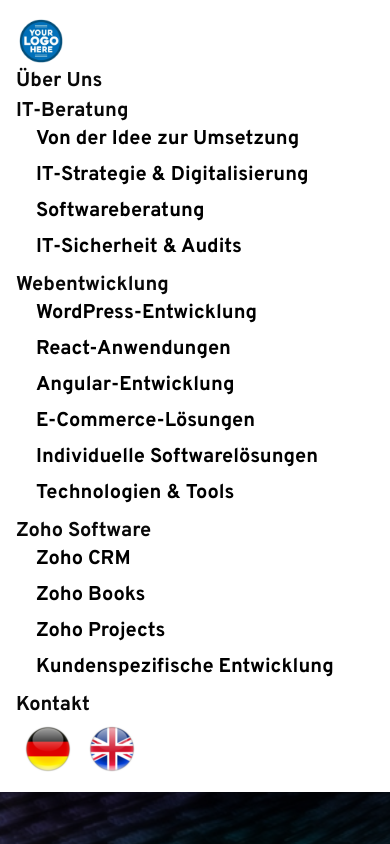
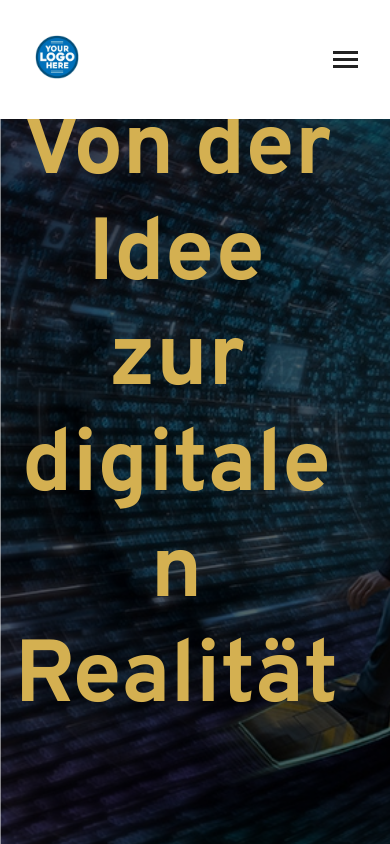
Before and after one commit to JavaEnergy/Cyborg, a React (Vite) app: page /1 in a window 390 px wide. Shown: the top 844 px of the page. Built offline with nearby package versions, Linux system fonts and the light colour scheme.

Commit message:
fix mobile  nav

```diff
--- a/src/components/Header/Header.css
+++ b/src/components/Header/Header.css
@@ -7,17 +7,13 @@
   background-color: white;
   color: #222;
   padding: 2rem;
-  display: flex;
-  justify-content: space-around;
-  align-items: center;
   box-sizing: border-box;
   font-family: 'Overpass-black', sans-serif;
   font-size: 20px;
-  transition: padding 0.3s ease, background-color 0.3s ease;
+  transition: padding 0.3s ease, background-color 0.3s ease, color 0.3s ease;
   z-index: 10;
 }
 
-/* Header Style When Scrolled */
 .header.scrolled {
   background-color: rgba(0, 0, 0, 0.8);
   color: white;
@@ -25,9 +21,10 @@
   box-shadow: 0px 4px 10px rgba(0, 0, 0, 0.3);
 }
 
-/* Change Main Menu Link Color When Scrolled */
-.header.scrolled .main-menu > li > a {
-  color: white;
+.header-container {
+  display: flex;
+  align-items: center;
+  justify-content: space-between;
 }
 
 /* Logo Styling */
@@ -37,7 +34,6 @@
   transition: width 0.3s ease;
 }
 
-/* Logo Size When Scrolled */
 .header.scrolled .logo-container img {
   width: 40px;
 }
@@ -47,67 +43,29 @@ nav a {
   text-decoration: none;
   position: relative;
   transition: color 0.3s ease;
+  color: inherit;
 }
 
-/* Default Styles for Main Menu Links */
-.main-menu > li > a {
-  color: #080808;
-  font-weight: normal;
-}
-
-/* Active Styles for Main Menu Links */
-.main-menu > li > a.active {
+nav a:hover,
+nav a.active {
   color: #D4B051;
   font-weight: bold;
 }
 
-.header.scrolled .main-menu > li > a.active {
-  color: #D4B051;
-  font-weight: bold;
-}
-
-/* Active Styles for Submenu Links */
-.submenu li a.active,
-.header.scrolled .submenu li a.active {
-  color: #D4B051;
-  font-weight: bold;
-}
-
-/* Hover State for Main Menu Links */
-.main-menu > li > a:hover,
-.main-menu > li > a.active:hover,
-.dropdown.open > a,
-.header.scrolled .main-menu > li > a:hover {
-  color: #F0C040;
-}
-
-/* Default Styles for Submenu Links */
-.submenu li a {
-  color: black;
-  padding: 0.5rem 1rem;
-  display: block;
-  white-space: nowrap; /* Prevent text wrapping */
-}
-
-/* Submenu Item Hover */
-.submenu li a:hover {
-  color: #D4B051;
-  font-weight: bold;
-  background-color: #f9f9f9;
+.header.scrolled nav a {
+  color: white;
 }
 
 /* Main Menu Styles */
 .main-menu {
   display: flex;
   gap: 45px;
-  position: relative;
   list-style: none;
   margin: 0;
   padding: 0;
 }
 
-/* Dropdown Container */
-.dropdown {
+.main-menu > li {
   position: relative;
 }
 
@@ -117,25 +75,34 @@ nav a {
   background-color: white;
   border: 1px solid #ddd;
   padding: 10px 0;
-  min-width: 250px; /* Increased width */
+  min-width: 250px;
   box-shadow: 0px 4px 8px rgba(0, 0, 0, 0.1);
-  top: calc(100% + 5px); /* Adjusted positioning */
+  top: calc(100% + 5px);
   left: 50%;
   transform: translateX(-50%);
   opacity: 0;
   visibility: hidden;
   border-radius: 15px;
-  z-index: 1000; /* Increased z-index */
+  z-index: 1000;
   transition: opacity 0.3s ease, transform 0.3s ease;
 }
 
-/* Submenu Items Styling */
 .submenu li {
   list-style: none;
 }
 
-/* Show Submenu When Open */
-.dropdown.open .submenu {
+.submenu li a {
+  display: block;
+  padding: 0.5rem 1rem;
+  color: #222;
+}
+
+.submenu li a:hover {
+  background-color: #f9f9f9;
+  color: #D4B051;
+}
+
+.dropdown:hover .submenu {
   opacity: 1;
   visibility: visible;
   transform: translateX(-50%) translateY(0);
@@ -144,6 +111,7 @@ nav a {
 /* Language Switcher Styles */
 .language-switch {
   display: flex;
+  gap: 10px;
 }
 
 .language-switch button {
@@ -153,35 +121,121 @@ nav a {
   padding: 0;
 }
 
+.language-switch img {
+  width: 24px;
+  height: 24px;
+  transition: filter 0.3s ease;
+}
+
+.header.scrolled .language-switch img {
+  filter: brightness(0) invert(1);
+}
+
+/* Hamburger Menu Styles */
+.hamburger {
+  display: none;
+  flex-direction: column;
+  justify-content: space-around;
+  width: 25px;
+  height: 20px;
+  background: none;
+  border: none;
+  cursor: pointer;
+  padding: 0;
+}
+
+.hamburger-line {
+  width: 100%;
+  height: 3px;
+  background-color: #222;
+  transition: all 0.3s ease;
+}
+
+.hamburger.open .hamburger-line:nth-child(1) {
+  transform: translateY(8px) rotate(45deg);
+}
+
+.hamburger.open .hamburger-line:nth-child(2) {
+  opacity: 0;
+}
+
+.hamburger.open .hamburger-line:nth-child(3) {
+  transform: translateY(-8px) rotate(-45deg);
+}
+
+.header.scrolled .hamburger-line {
+  background-color: white;
+}
+
 /* Responsive Styles */
 @media (max-width: 768px) {
-  .header {
-    flex-direction: column;
-    align-items: flex-start;
-    padding: 1rem;
+  .main-menu {
+    display: none;
   }
 
-  .main-menu {
+  .hamburger {
+    display: flex;
+  }
+
+  .nav.mobile-nav {
+    position: fixed;
+    top: 0;
+    left: 0;
+    background-color: white;
+    height: 100vh;
+    width: 75%;
+    max-width: 300px;
+    transform: translateX(-100%);
+    transition: transform 0.3s ease;
     flex-direction: column;
-    gap: 10px;
+    padding: 2rem 1rem;
+    overflow-y: auto;
+    z-index: 1000;
+  }
+
+  .nav.mobile-nav.open {
+    transform: translateX(0);
+  }
+
+  .nav.mobile-nav .main-menu {
+    display: flex;
+    flex-direction: column;
+    gap: 0;
     width: 100%;
   }
 
-  .dropdown .submenu {
-    position: static;
-    transform: none;
-    opacity: 1;
-    visibility: visible;
-    box-shadow: none;
-    border: none;
-    padding: 0;
+  .nav.mobile-nav .main-menu > li > a {
+    display: block;
+    width: 100%;
+    padding: 1rem 0;
+    border-bottom: 1px solid #eee;
+    color: #222;
   }
 
-  .submenu li a {
-    padding-left: 20px;
+  .nav.mobile-nav .main-menu > li > a:hover {
+    color: #D4B051;
   }
 
-  .language-switch {
-    margin-top: 10px;
+  .nav.mobile-nav .language-switch {
+    margin-top: auto;
+  }
+
+  /* Hide submenus on mobile */
+  .nav.mobile-nav .submenu {
+    display: none;
+  }
+
+  /* Adjust colors when scrolled */
+  .header.scrolled nav a,
+  .header.scrolled .nav.mobile-nav .main-menu > li > a {
+    color: white;
+  }
+
+  .header.scrolled .hamburger-line {
+    background-color: white;
+  }
+
+  .header.scrolled .language-switch img {
+    filter: brightness(0) invert(1);
   }
 }
--- a/src/components/Header/Header.jsx
+++ b/src/components/Header/Header.jsx
@@ -12,15 +12,28 @@ const Header = forwardRef((props, ref) => {
   const { t, i18n } = useTranslation();
   const { pathname, hash } = useLocation();
   const navigate = useNavigate();
-  const [openDropdown, setOpenDropdown] = useState(null);
   const [isScrolled, setIsScrolled] = useState(false);
+  const [isMobileMenuOpen, setIsMobileMenuOpen] = useState(false);
+  const [isMobile, setIsMobile] = useState(window.innerWidth <= 768);
 
   useEffect(() => {
     const handleScroll = () => {
       setIsScrolled(window.scrollY > 50);
     };
+
+    const handleResize = () => {
+      setIsMobile(window.innerWidth <= 768);
+      if (window.innerWidth > 768) {
+        setIsMobileMenuOpen(false);
+      }
+    };
+
     window.addEventListener('scroll', handleScroll);
-    return () => window.removeEventListener('scroll', handleScroll);
+    window.addEventListener('resize', handleResize);
+    return () => {
+      window.removeEventListener('scroll', handleScroll);
+      window.removeEventListener('resize', handleResize);
+    };
   }, []);
 
   const changeLanguage = (lng) => {
@@ -35,10 +48,6 @@ const Header = forwardRef((props, ref) => {
     navigate(`/${currentLang}`, { replace: true });
   };
 
-  const toggleDropdown = (section) => {
-    setOpenDropdown(openDropdown === section ? null : section);
-  };
-
   const isActiveLink = (link) => {
     const linkPathname = link.split('#')[0];
     const currentPathname = pathname.replace(/\/$/, '');
@@ -47,17 +56,101 @@ const Header = forwardRef((props, ref) => {
   };
 
   const isActiveSubmenuLink = (link) => {
-    // Check if the current URL hash matches the link's hash
     const linkHash = link.split('#')[1] ? `#${link.split('#')[1]}` : '';
     return hash === linkHash && isActiveLink(link);
   };
 
   return (
     <header ref={ref} className={`header ${isScrolled ? 'scrolled' : ''}`}>
+      <div className="header-container">
         <div className="logo-container" onClick={goToHome} style={{ cursor: 'pointer' }}>
           <img src={logo} alt="Logo" />
         </div>
 
+        {isMobile ? (
+          <>
+            <button
+              className={`hamburger ${isMobileMenuOpen ? 'open' : ''}`}
+              onClick={() => setIsMobileMenuOpen(!isMobileMenuOpen)}
+              aria-label="Toggle navigation menu"
+            >
+              <span className="hamburger-line"></span>
+              <span className="hamburger-line"></span>
+              <span className="hamburger-line"></span>
+            </button>
+
+            <nav className={`nav mobile-nav ${isMobileMenuOpen ? 'open' : ''}`}>
+              <ul className="main-menu">
+                <li>
+                  <NavLink
+                    to={`/${currentLang}/about-us`}
+                    className={isActiveLink(`/${currentLang}/about-us`) ? 'active' : ''}
+                    onClick={() => setIsMobileMenuOpen(false)}
+                  >
+                    {t('menu.about_us')}
+                  </NavLink>
+                </li>
+                <li>
+                  <NavLink
+                    to={`/${currentLang}/it-consulting`}
+                    className={isActiveLink(`/${currentLang}/it-consulting`) ? 'active' : ''}
+                    onClick={() => setIsMobileMenuOpen(false)}
+                  >
+                    {t('menu.it_consulting')}
+                  </NavLink>
+                </li>
+                <li>
+                  <NavLink
+                    to={`/${currentLang}/web-development`}
+                    className={isActiveLink(`/${currentLang}/web-development`) ? 'active' : ''}
+                    onClick={() => setIsMobileMenuOpen(false)}
+                  >
+                    {t('menu.web_development')}
+                  </NavLink>
+                </li>
+                <li>
+                  <NavLink
+                    to={`/${currentLang}/zoho-consulting`}
+                    className={isActiveLink(`/${currentLang}/zoho-consulting`) ? 'active' : ''}
+                    onClick={() => setIsMobileMenuOpen(false)}
+                  >
+                    {t('menu.zoho_consulting')}
+                  </NavLink>
+                </li>
+                <li>
+                  <NavLink
+                    to={`/${currentLang}/contact-us`}
+                    className={isActiveLink(`/${currentLang}/contact-us`) ? 'active' : ''}
+                    onClick={() => setIsMobileMenuOpen(false)}
+                  >
+                    {t('menu.contact_us')}
+                  </NavLink>
+                </li>
+              </ul>
+              <div className="language-switch">
+                <button
+                  className={currentLang === 'de' ? 'active' : ''}
+                  onClick={() => {
+                    changeLanguage('de');
+                    setIsMobileMenuOpen(false);
+                  }}
+                >
+                  <img src={logode} alt="German Flag" />
+                </button>
+                <button
+                  className={currentLang === 'en' ? 'active' : ''}
+                  onClick={() => {
+                    changeLanguage('en');
+                    setIsMobileMenuOpen(false);
+                  }}
+                >
+                  <img src={logouk} alt="UK Flag" />
+                </button>
+              </div>
+            </nav>
+          </>
+        ) : (
+          <>
             <nav>
               <ul className="main-menu">
                 <li>
@@ -71,15 +164,14 @@ const Header = forwardRef((props, ref) => {
 
                 {/* IT Consulting Dropdown */}
                 <li
-            className={`dropdown ${openDropdown === 'it-consulting' ? 'open' : ''}`}
-            onMouseEnter={() => toggleDropdown('it-consulting')}
-            onMouseLeave={() => setOpenDropdown(null)}
+                  className="dropdown"
+                  onMouseEnter={() => setIsMobileMenuOpen('it-consulting')}
+                  onMouseLeave={() => setIsMobileMenuOpen(false)}
                 >
                   <NavLink
                     to={`/${currentLang}/it-consulting`}
                     className={isActiveLink(`/${currentLang}/it-consulting`) ? 'active' : ''}
                     aria-haspopup="true"
-              aria-expanded={openDropdown === 'it-consulting'}
                   >
                     {t('menu.it_consulting')}
                   </NavLink>
@@ -137,15 +229,14 @@ const Header = forwardRef((props, ref) => {
 
                 {/* Web Development Dropdown */}
                 <li
-            className={`dropdown ${openDropdown === 'web-development' ? 'open' : ''}`}
-            onMouseEnter={() => toggleDropdown('web-development')}
-            onMouseLeave={() => setOpenDropdown(null)}
+                  className="dropdown"
+                  onMouseEnter={() => setIsMobileMenuOpen('web-development')}
+                  onMouseLeave={() => setIsMobileMenuOpen(false)}
                 >
                   <NavLink
                     to={`/${currentLang}/web-development`}
                     className={isActiveLink(`/${currentLang}/web-development`) ? 'active' : ''}
                     aria-haspopup="true"
-              aria-expanded={openDropdown === 'web-development'}
                   >
                     {t('menu.web_development')}
                   </NavLink>
@@ -229,15 +320,14 @@ const Header = forwardRef((props, ref) => {
 
                 {/* Zoho Consulting Dropdown */}
                 <li
-          className={`dropdown ${openDropdown === 'zoho-consulting' ? 'open' : ''}`}
-          onMouseEnter={() => toggleDropdown('zoho-consulting')}
-          onMouseLeave={() => setOpenDropdown(null)}
+                  className="dropdown"
+                  onMouseEnter={() => setIsMobileMenuOpen('zoho-consulting')}
+                  onMouseLeave={() => setIsMobileMenuOpen(false)}
                 >
                   <NavLink
                     to={`/${currentLang}/zoho-consulting`}
                     className={isActiveLink(`/${currentLang}/zoho-consulting`) ? 'active' : ''}
                     aria-haspopup="true"
-            aria-expanded={openDropdown === 'zoho-consulting'}
                   >
                     {t('menu.zoho_consulting')}
                   </NavLink>
@@ -296,6 +386,7 @@ const Header = forwardRef((props, ref) => {
                     </li>
                   </ul>
                 </li>
+
                 <li>
                   <NavLink
                     to={`/${currentLang}/contact-us`}
@@ -306,7 +397,6 @@ const Header = forwardRef((props, ref) => {
                 </li>
               </ul>
             </nav>
-
             <div className="language-switch">
               <button
                 className={currentLang === 'de' ? 'active' : ''}
@@ -321,6 +411,9 @@ const Header = forwardRef((props, ref) => {
                 <img src={logouk} alt="UK Flag" />
               </button>
             </div>
+          </>
+        )}
+      </div>
     </header>
   );
 });
```
Lines whose indentation alone changed are shown as unchanged.
